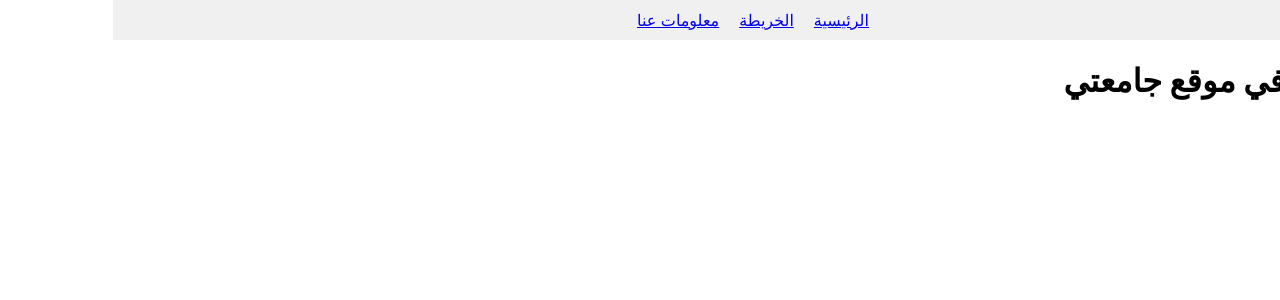
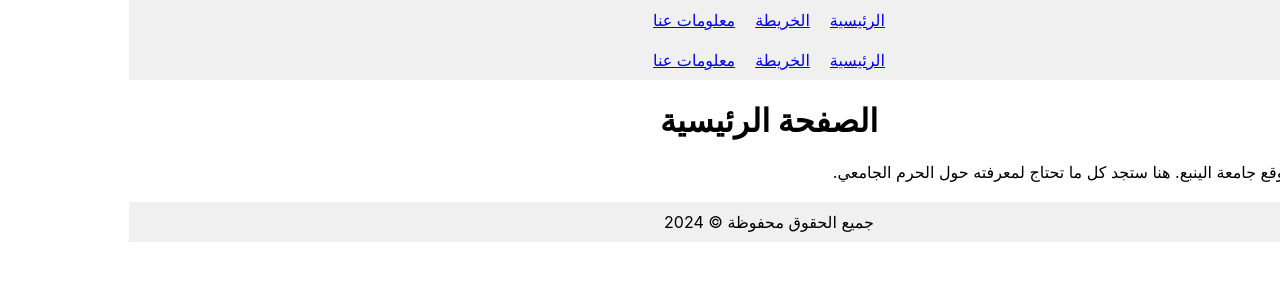
Before and after one commit to EngAhmedMahjoub/MyUniversity, a React (Create React App) app: page / in a window 1280 px wide. Shown: the top 300 px of the page. Built offline with nearby package versions, Linux system fonts and the light colour scheme.

Commit message:
style home page

```diff
--- a/src/pages/Home.js
+++ b/src/pages/Home.js
@@ -1,12 +1,14 @@
+// src/pages/Home.js
 import React from 'react';
+import Layout from '../components/Layout';
 
-function Home() {
-    return (
-        <div>
-            <h1>اهلا بكم في موقع جامعتي</h1>
-            {/* You can add more components here like NewsFeed or CampusMap */}
-        </div>
-    );
-}
+const Home = () => {
+  return (
+    <Layout>
+      <h1 style={{ textAlign: 'center' }}>الصفحة الرئيسية</h1>
+      <p>مرحبًا بكم في موقع جامعة الينبع. هنا ستجد كل ما تحتاج لمعرفته حول الحرم الجامعي.</p>
+    </Layout>
+  );
+};
 
 export default Home;
```
